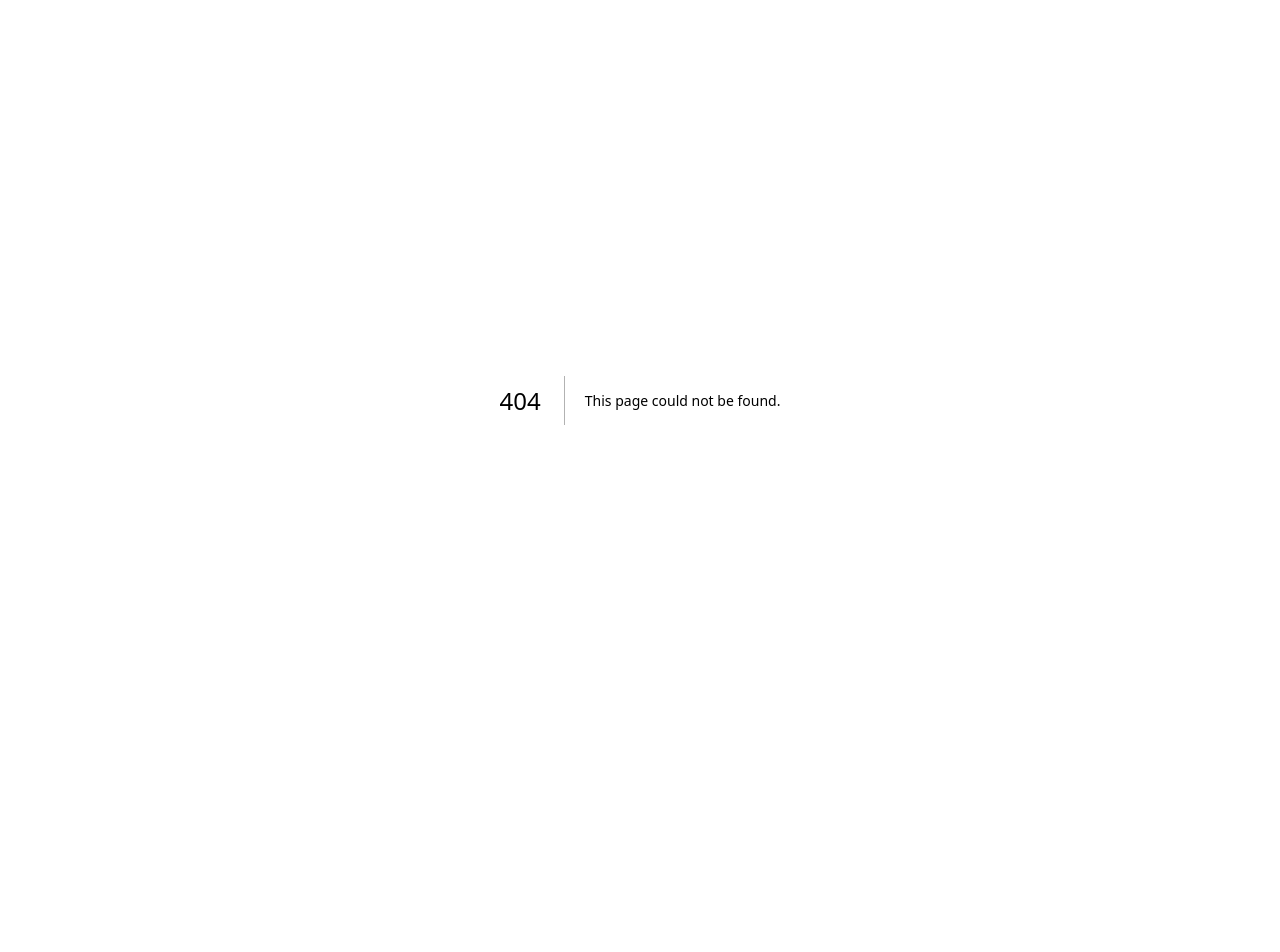
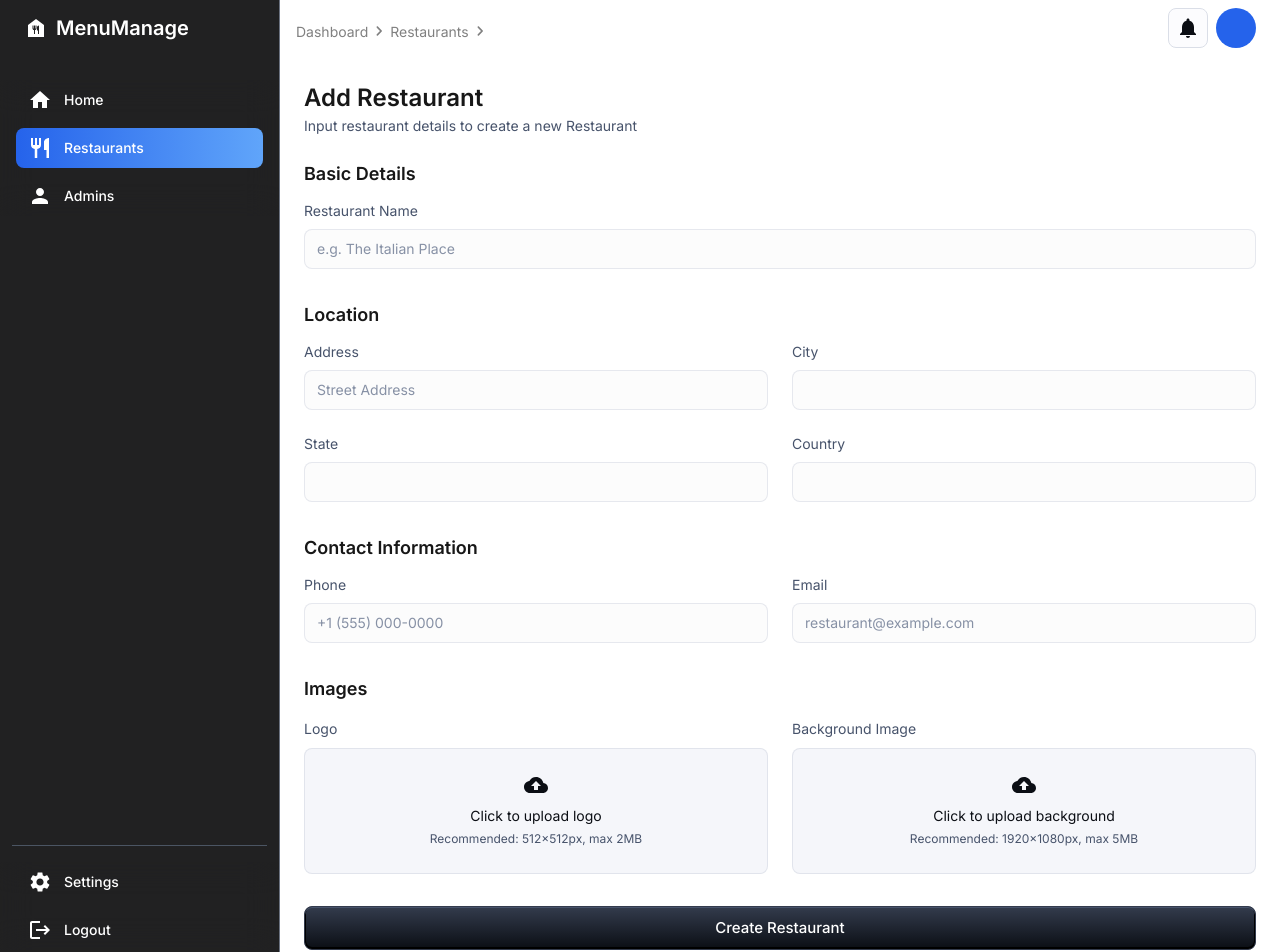
Before and after one commit to ahmadali507/menumatch, a Next.js app: page /restaurants/add in a window 1280 px wide. Before the commit this address had no page. Shown: the top 952 px of the page. Before the commit the page ends 800 px from the top, so only its background shows below. Built offline with nearby package versions, Linux system fonts and the light colour scheme.

Commit message:
feat: implement add restaurant page

```diff
--- /dev/null
+++ b/src/app/(super)/restaurants/add/page.tsx
@@ -0,0 +1,20 @@
+import AddRestaurantForm from "@/components/forms/add-restaurant";
+import { Typography } from "@mui/material";
+
+export default function AddRestaurantPage() {
+
+  return (
+    <section className="p-6 space-y-6">
+      <div className="mb-6">
+        <Typography component="h2" variant="h4">
+          Add Restaurant
+        </Typography>
+        <Typography variant="body2" color="text.secondary">
+          Input restaurant details to create a new Restaurant
+        </Typography>
+      </div>
+
+      <AddRestaurantForm />
+    </section>
+  );
+}
--- /dev/null
+++ b/src/components/forms/add-restaurant.tsx
@@ -0,0 +1,193 @@
+"use client";
+
+import { useState } from 'react';
+import { useForm } from "react-hook-form";
+import { zodResolver } from "@hookform/resolvers/zod";
+import * as z from "zod";
+import { useRouter } from 'next/navigation';
+import {
+  Typography, TextField, Button, FormControl,
+  FormLabel, FormHelperText, Paper
+} from "@mui/material";
+import CloudUploadIcon from '@mui/icons-material/CloudUpload';
+
+const restaurantSchema = z.object({
+  name: z.string().min(1, "Restaurant name is required"),
+  location: z.object({
+    address: z.string().min(1, "Address is required"),
+    city: z.string().min(1, "City is required"),
+    state: z.string().min(1, "State is required"),
+    country: z.string().min(1, "Country is required"),
+  }),
+  contact: z.object({
+    phone: z.string().min(10, "Valid phone number required"),
+    email: z.string().email("Valid email required"),
+  })
+});
+
+type RestaurantFormData = z.infer<typeof restaurantSchema>;
+export default function AddRestaurantForm() {
+  const router = useRouter();
+  const [logo, setLogo] = useState<File | null>(null);
+  const [background, setBackground] = useState<File | null>(null);
+
+  const {
+    register,
+    handleSubmit,
+    formState: { errors }
+  } = useForm<RestaurantFormData>({
+    resolver: zodResolver(restaurantSchema)
+  });
+
+  const onSubmit = async (data: RestaurantFormData) => {
+    // Handle form submission
+    console.log(data, logo, background);
+    router.push('/restaurants/123'); // Replace 123 with actual ID
+  };
+  return <form onSubmit={handleSubmit(onSubmit)} className="space-y-8">
+    {/* Basic Details */}
+    <div className="space-y-3">
+      <Typography variant="h6">Basic Details</Typography>
+      <FormControl fullWidth error={!!errors.name}>
+        <FormLabel>Restaurant Name</FormLabel>
+        <TextField
+          {...register("name")}
+          placeholder="e.g. The Italian Place"
+          error={!!errors.name}
+          helperText={errors.name?.message}
+        />
+      </FormControl>
+    </div>
+
+    {/* Location Details */}
+    <div className="space-y-3">
+      <Typography variant="h6">Location</Typography>
+      <div className="grid grid-cols-1 md:grid-cols-2 gap-6">
+        <FormControl fullWidth error={!!errors.location?.address}>
+          <FormLabel>Address</FormLabel>
+          <TextField
+            {...register("location.address")}
+            placeholder="Street Address"
+            error={!!errors.location?.address}
+            helperText={errors.location?.address?.message}
+          />
+        </FormControl>
+        <FormControl fullWidth error={!!errors.location?.city}>
+          <FormLabel>City</FormLabel>
+          <TextField
+            {...register("location.city")}
+            error={!!errors.location?.city}
+            helperText={errors.location?.city?.message}
+          />
+        </FormControl>
+        <FormControl fullWidth error={!!errors.location?.state}>
+          <FormLabel>State</FormLabel>
+          <TextField
+            {...register("location.state")}
+            error={!!errors.location?.state}
+            helperText={errors.location?.state?.message}
+          />
+        </FormControl>
+        <FormControl fullWidth error={!!errors.location?.country}>
+          <FormLabel>Country</FormLabel>
+          <TextField
+            {...register("location.country")}
+            error={!!errors.location?.country}
+            helperText={errors.location?.country?.message}
+          />
+        </FormControl>
+      </div>
+    </div>
+
+    {/* Contact Details */}
+    <div className="space-y-3">
+      <Typography variant="h6">Contact Information</Typography>
+      <div className="grid grid-cols-1 md:grid-cols-2 gap-6">
+        <FormControl fullWidth error={!!errors.contact?.phone}>
+          <FormLabel>Phone</FormLabel>
+          <TextField
+            {...register("contact.phone")}
+            placeholder="+1 (555) 000-0000"
+            error={!!errors.contact?.phone}
+            helperText={errors.contact?.phone?.message}
+          />
+        </FormControl>
+        <FormControl fullWidth error={!!errors.contact?.email}>
+          <FormLabel>Email</FormLabel>
+          <TextField
+            {...register("contact.email")}
+            placeholder="restaurant@example.com"
+            error={!!errors.contact?.email}
+            helperText={errors.contact?.email?.message}
+          />
+        </FormControl>
+      </div>
+    </div>
+
+    {/* Image Uploads */}
+    <div className="space-y-3">
+      <Typography variant="h6">Images</Typography>
+      <div className="grid grid-cols-1 md:grid-cols-2 gap-6">
+        {/* Logo Upload */}
+        <div>
+          <FormLabel>Logo</FormLabel>
+          <Paper
+            variant="outlined"
+            className="mt-2 border-dashed border-2 rounded-lg p-6 text-center cursor-pointer hover:border-primary-500 transition-colors"
+            onClick={() => document.getElementById('logo-upload')?.click()}
+          >
+            <input
+              id="logo-upload"
+              type="file"
+              className="hidden"
+              accept="image/*"
+              onChange={(e) => setLogo(e.target.files?.[0] || null)}
+            />
+            <CloudUploadIcon className="text-4xl mb-2" />
+            <Typography>
+              {logo ? logo.name : "Click to upload logo"}
+            </Typography>
+            <FormHelperText sx={{ textAlign: "center" }}>
+              Recommended: 512x512px, max 2MB
+            </FormHelperText>
+          </Paper>
+        </div>
+
+        {/* Background Upload */}
+        <div>
+          <FormLabel>Background Image</FormLabel>
+          <Paper
+            variant="outlined"
+            className="mt-2 border-dashed border-2 rounded-lg p-6 text-center cursor-pointer hover:border-primary-500 transition-colors"
+            onClick={() => document.getElementById('background-upload')?.click()}
+          >
+            <input
+              id="background-upload"
+              type="file"
+              className="hidden"
+              accept="image/*"
+              onChange={(e) => setBackground(e.target.files?.[0] || null)}
+            />
+            <CloudUploadIcon className="text-4xl mb-2" />
+            <Typography>
+              {background ? background.name : "Click to upload background"}
+            </Typography>
+            <FormHelperText sx={{ textAlign: "center" }}>
+              Recommended: 1920x1080px, max 5MB
+            </FormHelperText>
+          </Paper>
+        </div>
+      </div>
+    </div>
+
+    <Button
+      type="submit"
+      variant="contained"
+      size="large"
+      className="mt-8"
+      fullWidth
+    >
+      Create Restaurant
+    </Button>
+  </form>
+}
```
